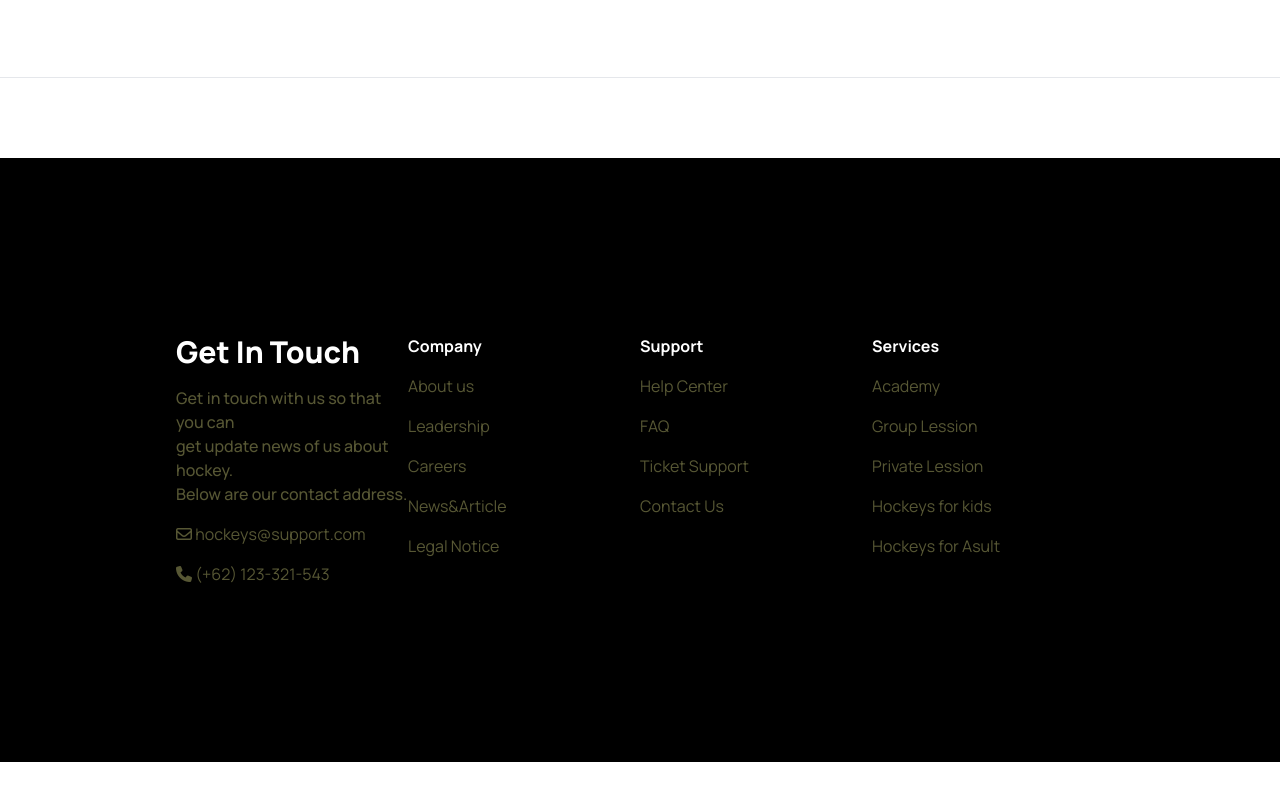
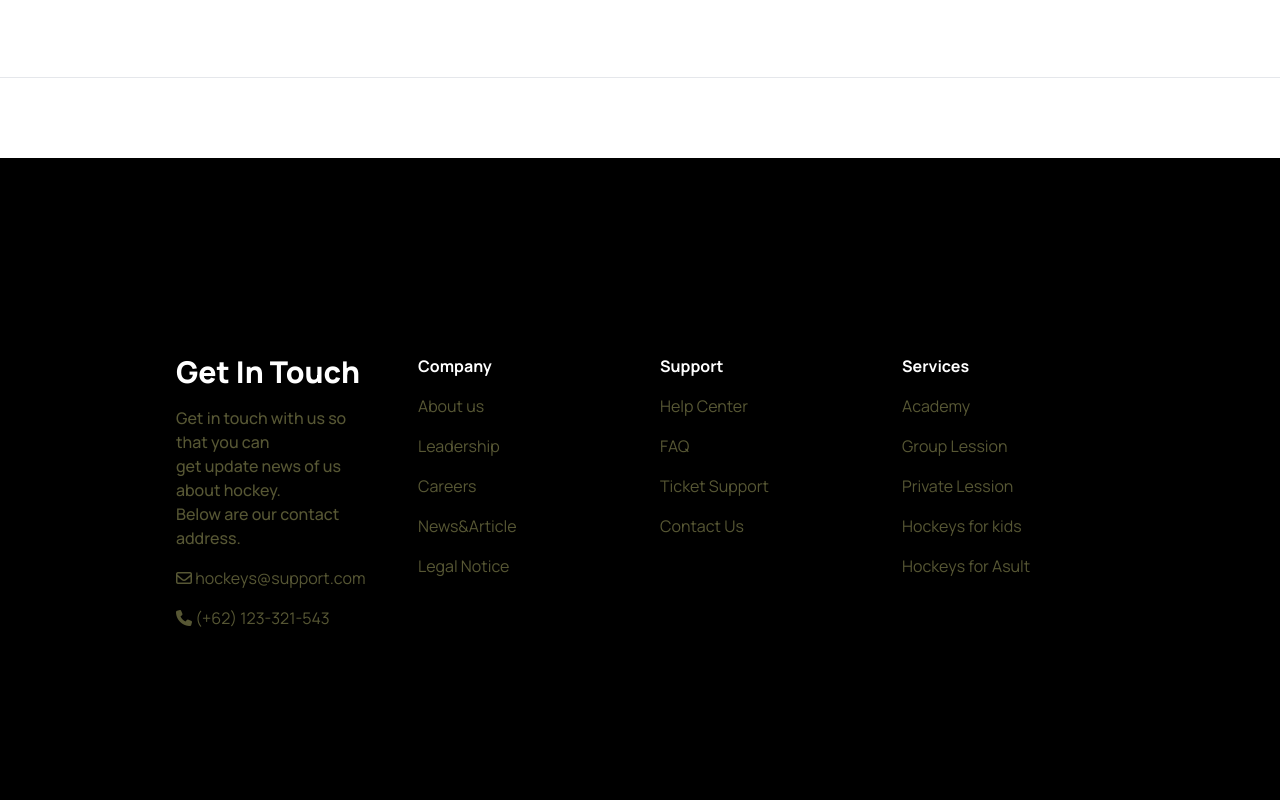
Before and after one commit to AdnaNation/assignment03, a plain HTML site: page index.html in a window 1280 px wide. Shown: the part 4066-4866 px from the top of the page. Before the commit the page ends 4828 px from the top, so only its background shows below. Drawn offline with nearby package versions, Linux system fonts and the light colour scheme.

Commit message:
footer styles added

```diff
--- a/index.html
+++ b/index.html
@@ -45,7 +45,7 @@
 
 </head>
 
-<body>
+<body class="px-4 lg:px-0">
     <header class="lg: container mx-auto">
         <!-- nav section -->
         <div class="navbar bg-base-100">
@@ -445,8 +445,8 @@
 
 
     </main>
-    <footer class="bg-black text-white manrope ">
-        <div class=" grid grid-cols-2 lg:grid-cols-4 lg:p-44  ">
+    <footer class="bg-black text-white manrope py-5  ">
+        <div class=" grid grid-cols-2 lg:grid-cols-4 lg:p-44 gap-10 ">
             <aside class="space-y-4 col-span-2 lg:col-span-1 text-center lg:text-left">
                 <header class="text-3xl manrope font-extrabold">Get In Touch</header>
                 <p class="font-medium text-color6">Get in touch with us so that you can <br> get update news of
@@ -474,7 +474,7 @@
                 <a>Ticket Support</a>
                 <a>Contact Us</a>
             </nav>
-            <nav class="flex flex-col  text-color6 space-y-4 col-span-1 text-center lg:text-left">
+            <nav class="flex flex-col text-color6 space-y-4 col-span-2 lg:col-span-1 text-center lg:text-left">
                 <header class="text-white font-bold">Services</header>
                 <a>Academy</a>
                 <a>Group Lession</a>
```
